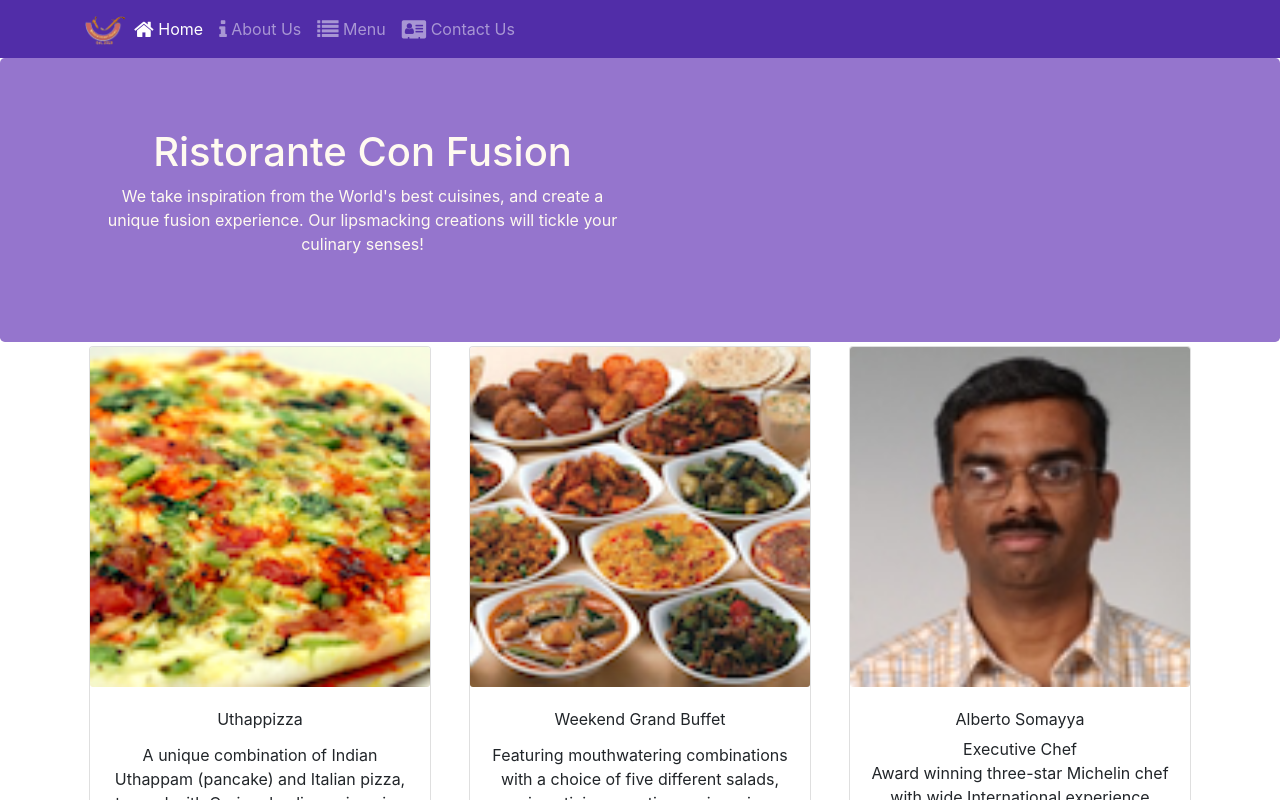
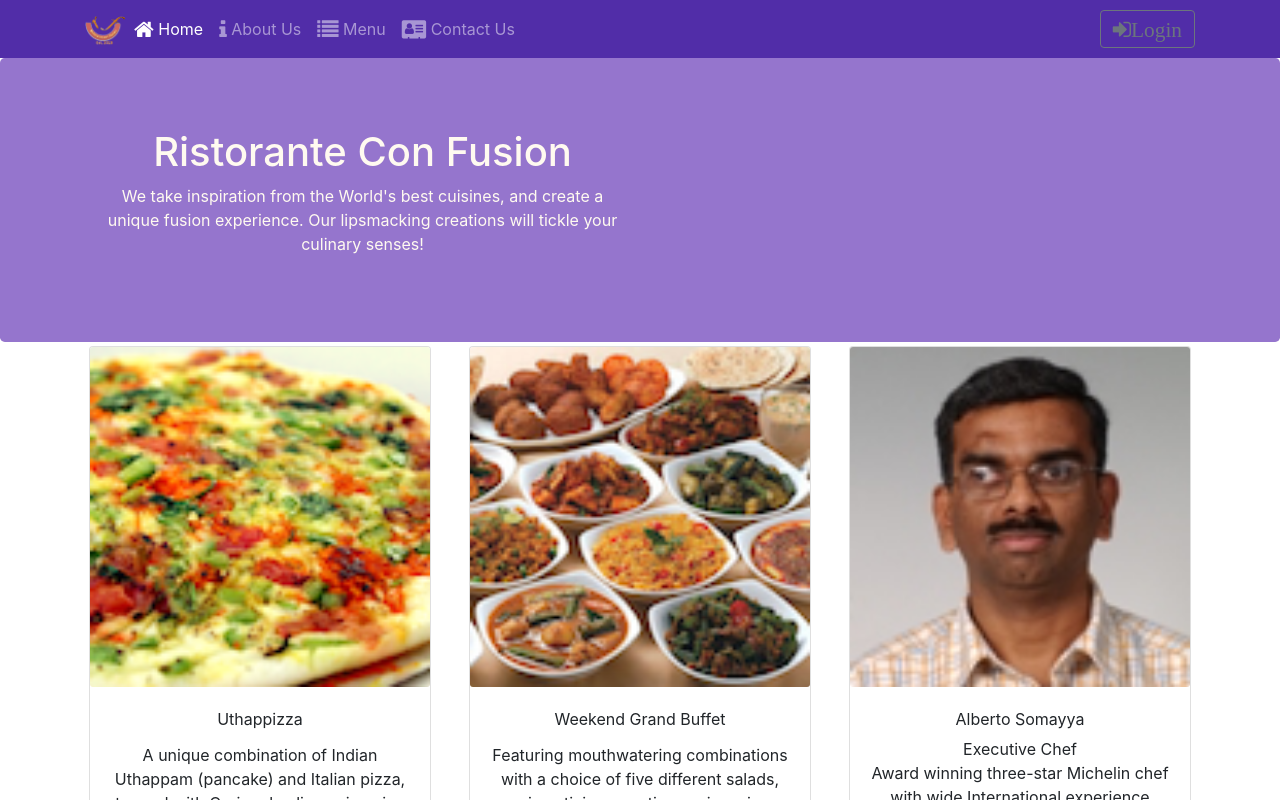
Before and after one commit to ikarthikng/react-app-confusion, a React (Create React App) app: page /home in a window 1280 px wide. Shown: the top 800 px of the page. Built offline with nearby package versions, Linux system fonts and the light colour scheme.

Commit message:
Uncontrolled forms - 09/22/2020

```diff
--- a/src/components/HeaderComponent.js
+++ b/src/components/HeaderComponent.js
@@ -1,5 +1,6 @@
 import React, { Component } from 'react';
-import { Navbar, NavbarBrand, Jumbotron, Nav, NavbarToggler, Collapse, NavItem } from 'reactstrap';
+import { Navbar, NavbarBrand, Jumbotron, Nav, NavbarToggler, Collapse, NavItem,
+        Button, Modal, ModalHeader, ModalBody, FormGroup, Form, Input, Label } from 'reactstrap';
 import { NavLink } from 'react-router-dom';
 
 class Header extends Component {
@@ -7,10 +8,13 @@ class Header extends Component {
     constructor(props){
         super(props);
         this.state = {
-            isNavOpen: false
+            isNavOpen: false,
+            isModalOpen: false
         }
 
         this.toggleNav = this.toggleNav.bind(this)
+        this.toggleModal = this.toggleModal.bind(this)
+        this.handleLogin = this.handleLogin.bind(this)
     }
 
     toggleNav() {
@@ -19,8 +23,20 @@ class Header extends Component {
         })
     }
 
+    toggleModal() {
+        this.setState({
+            isModalOpen: !this.state.isModalOpen
+        })
+    }
+
+    handleLogin() {
+        this.toggleModal()
+        alert("Username: " + this.username.value + "Password: " + this.password.value + "Remember Me: " + this.remember.checked)
+    }
+
     render(){
         return (
+            //React Fragment
             <>
                 <Navbar dark expand="md">
 					<div className="container">
@@ -51,6 +67,13 @@ class Header extends Component {
                                     </NavLink>
                                 </NavItem>
                             </Nav>
+                            <Nav className="ml-auto" navbar>
+                                <NavItem>
+                                    <Button outline onClick={this.toggleModal}>
+                                        <span className="fa fa-sign-in fa-lg">Login</span>
+                                    </Button>
+                                </NavItem>
+                            </Nav>
                         </Collapse>
 					</div>
 				</Navbar>
@@ -64,6 +87,27 @@ class Header extends Component {
                         </div>
                     </div>
                 </Jumbotron>
+                <Modal isOpen={this.state.isModalOpen} toggle={this.toggleModal}>
+                    <ModalHeader toggle={this.toggleModal}>Login</ModalHeader>
+                    <ModalBody>
+                        <Form onSubmit={this.handleLogin}>
+                            <FormGroup>
+                                <Label htmlFor="username">Username</Label>
+                                <Input type="text" id="username" name="username" innerRef={(input) => this.username = input}/>
+                            </FormGroup>
+                            <FormGroup>
+                                <Label htmlFor="password">Username</Label>
+                                <Input type="password" id="password" name="password" innerRef={(input) => this.password = input}/>
+                            </FormGroup>
+                            <FormGroup check>
+                                <Label check>
+                                    <Input type="checkbox" name="rememberme" innerRef={(input) => this.remember = input}/>
+                                Remember Me</Label>
+                            </FormGroup>
+                            <Button type="submit" value="submit" className="bg-primary">Login</Button>
+                        </Form>
+                    </ModalBody>
+                </Modal>
             </>
         );
     }
```
